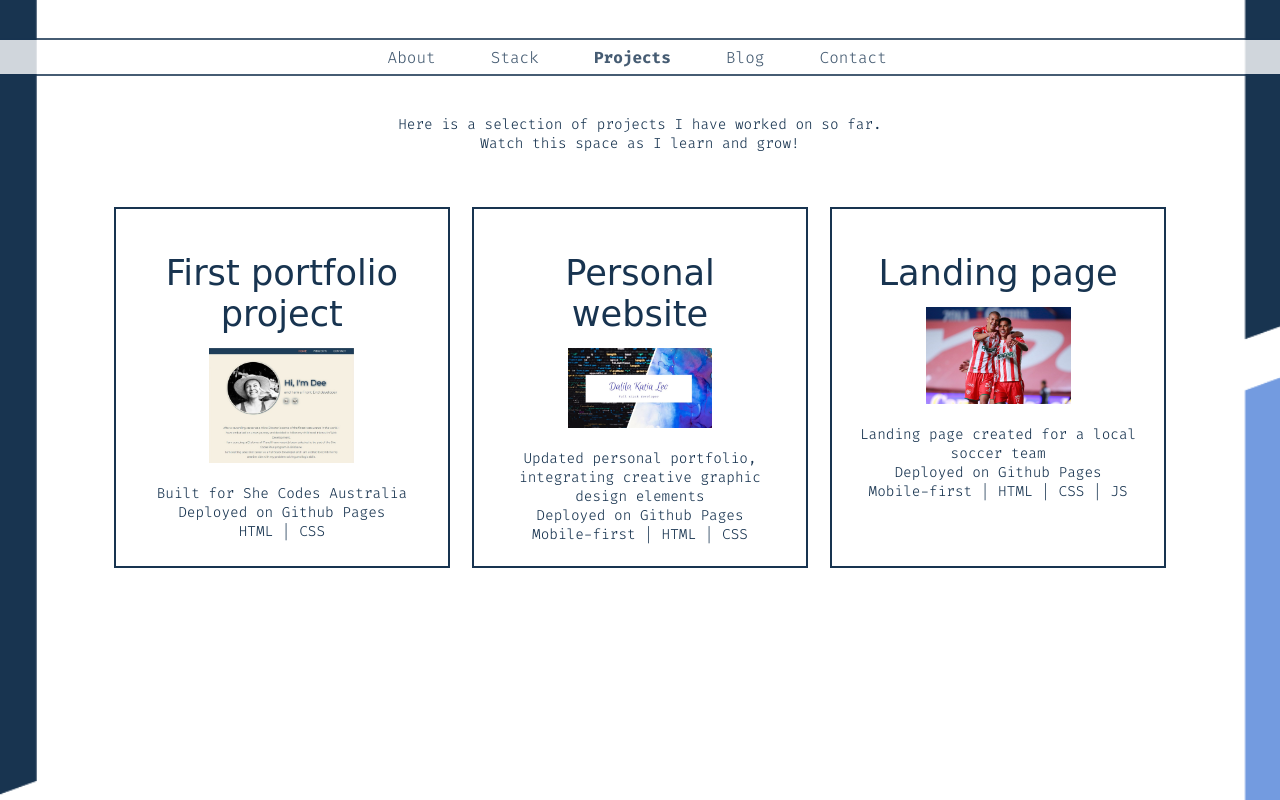
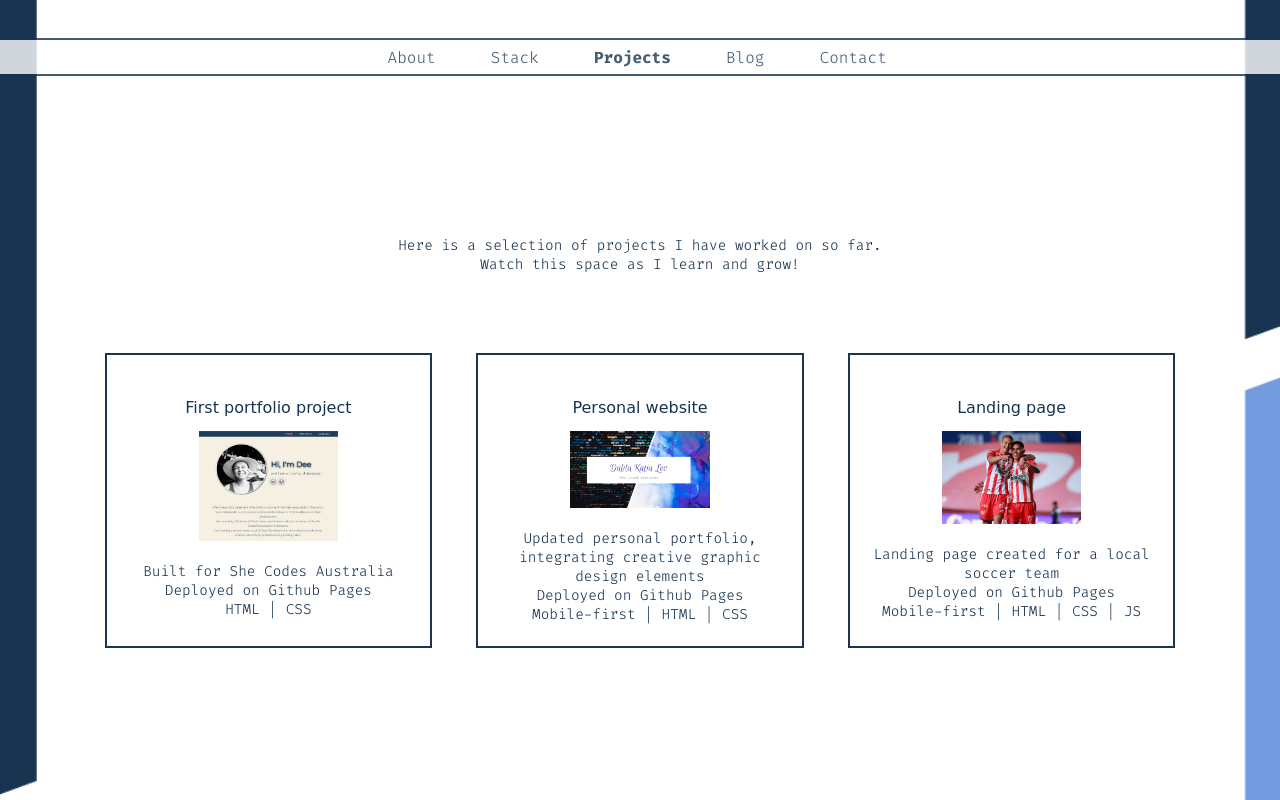
Before and after one commit to dalilakatialeo/dalilakatialeo.github.io, a plain HTML site: page projects.html in a window 1280 px wide. Drawn offline with Linux system fonts and the light colour scheme; a web font is replaced by a local one.

Commit message:
responsiveness

```diff
--- a/styles.css
+++ b/styles.css
@@ -345,12 +345,11 @@ button {
 /* media queries for landscape mobile and tablet view */
 
 @media (min-width: 768px) {
-    #index-body {
-        background-image: url("././images/desktop/background_desktop-home.png");
-    }
 
     #hero {
-        margin-top: 20%;
+        margin-top: 55%;
+        width: 70%;
+        padding: 5%;
     }
 
     nav {
@@ -367,7 +366,7 @@ button {
     }
 
     #bio, #stack {
-        margin-top: 9%;
+        margin-top: 15%;
         padding: 3% 3% 1% 3%;
         width: 70%;
     }
@@ -385,19 +384,23 @@ button {
     #project-thumbs {
         display: flex;
         flex-direction: row;
+        flex-wrap: wrap;
+        justify-content: center;
     }
+
     #projects-intro {
-        margin-top: 10%;
+        margin-top: 20%;
         margin-bottom: 4%;
     }
     .projects {
-        width:40%;
-        margin: 1%;
+        width:38%;
+        margin: 3%;
         padding: 2%;
+        margin-bottom: 3%;
     }
 
     #projects h1 {
-        font-size: 2.2em;
+        font-size: 1em;
     }
 
     #blog {
@@ -439,6 +442,31 @@ button {
 }
 
 @media (min-width: 1024px) {
+    #index-body {
+        background-image: url("././images/desktop/background_desktop-home.png");
+        background-size: 115%;
+    }
+    #hero {
+        margin-top: 25%;
+        width: 70%;
+        padding: 5%;
+    }
+
+    .projects {
+        width:30%;
+        margin: 2%;
+    }
+
+    #projects {
+        width: 90%;
+    }
+
+    #project-thumbs {
+        flex-wrap: nowrap;
+        justify-content: center;
+        margin: 1%;
+    }
+
     #form-div {
         width: 40%;
         margin-top: 10%;
```
Also changed, not shown: images/desktop/background_desktop-home.png.
